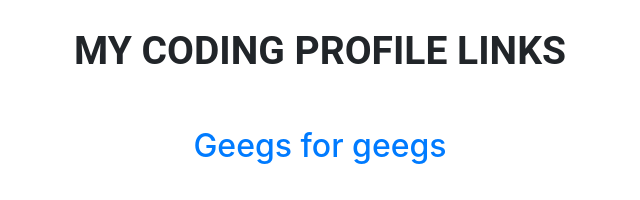
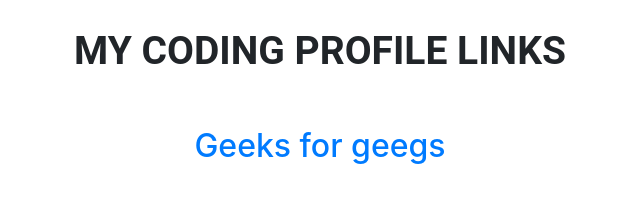
Before and after one commit to Ruchira03/Portfolio-website, a plain HTML site: page Index.html in a window 1280 px wide. Shown: the part 1520-1720 px from the top of the page, 320-960 px from the left. Drawn offline with Linux system fonts and the light colour scheme.

Commit message:
first commit

```diff
--- a/Index.html
+++ b/Index.html
@@ -544,7 +544,7 @@
                 <h2 class="para">
                   <a
                     href="https://auth.geeksforgeeks.org/user/ruchira0305/profile"
-                    >Geegs for geegs</a
+                    >Geeks for geegs</a
                   >
                   <br /><br />
                   <a href="https://leetcode.com/ruchira03/">Leetcode</a>
```
